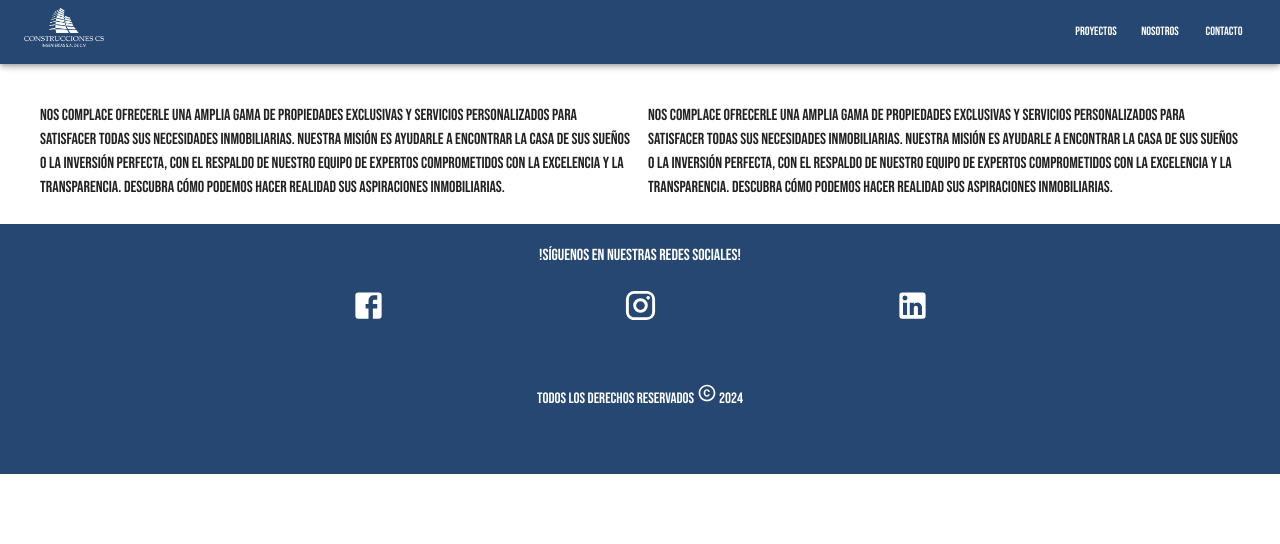
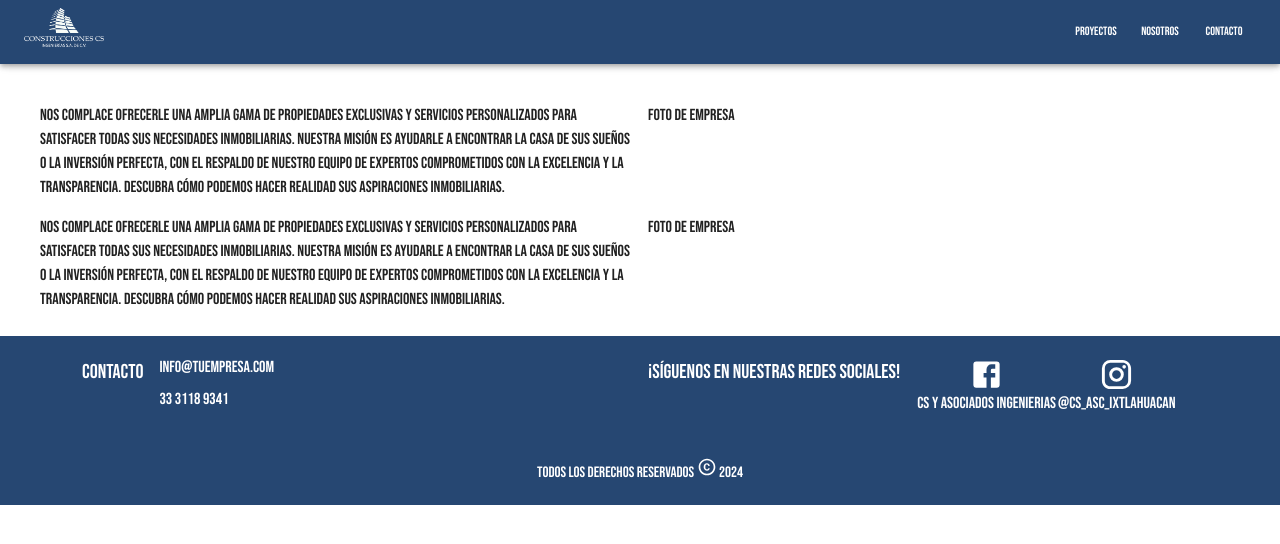
Before and after one commit to Oscar009/csingenierias, a Next.js app: page /projects in a window 1280 px wide. Shown: the top 544 px of the page. Built offline with nearby package versions, Linux system fonts and the light colour scheme.

Commit message:
init contact in footer

```diff
--- a/app/(screens)/projects/page.tsx
+++ b/app/(screens)/projects/page.tsx
@@ -6,9 +6,7 @@ import React from 'react';
 const ProjectsPage = () => {
   return (
     <Grid2 container spacing={2} sx={{ paddingInline: 5, paddingBlock: 3 }}>
-      {/* Fila que contiene las dos columnas */}
       <Grid2 container size={{ xs: 12 }} spacing={2}>
-        {/* Primera columna */}
         <Grid2 size={{ xs: 12, sm: 12, md: 6 }}>
           <Typography fontFamily={'inherit'}>
             Nos complace ofrecerle una amplia gama de propiedades exclusivas y servicios
@@ -19,7 +17,12 @@ const ProjectsPage = () => {
           </Typography>
         </Grid2>
 
-        {/* Segunda columna */}
+        <Grid2 size={{ xs: 12, sm: 12, md: 6 }}>
+          {"FOTO de empresa"}
+        </Grid2>
+      </Grid2>
+
+      <Grid2 container size={{ xs: 12 }} spacing={2}>
         <Grid2 size={{ xs: 12, sm: 12, md: 6 }}>
           <Typography fontFamily={'inherit'}>
             Nos complace ofrecerle una amplia gama de propiedades exclusivas y servicios
@@ -29,6 +32,10 @@ const ProjectsPage = () => {
             Descubra cómo podemos hacer realidad sus aspiraciones inmobiliarias.
           </Typography>
         </Grid2>
+
+        <Grid2 size={{ xs: 12, sm: 12, md: 6 }}>
+          {"FOTO de empresa"}
+        </Grid2>
       </Grid2>
     </Grid2>
   );
--- a/app/components/Footer/Footer.tsx
+++ b/app/components/Footer/Footer.tsx
@@ -1,36 +1,76 @@
-import { Box, Typography } from '@mui/material'
+import { Box, Grid2, Typography } from '@mui/material'
 import React from 'react'
-import theme from '@/app/theme/theme';
 import FacebookIcon from '@mui/icons-material/Facebook';
 import InstagramIcon from '@mui/icons-material/Instagram';
-import LinkedInIcon from '@mui/icons-material/LinkedIn';
 import CopyrightIcon from '@mui/icons-material/Copyright';
+import Link from 'next/link';
+import theme from '@/app/theme/theme';
 
 export const FooterComponent = () => {
   return (
-    <Box sx={{
-      height: 250,
-      width: "100%",
-      backgroundColor: theme.palette.primary.main,
-      color: "white",
-      display: "flex",
-      justifyContent: "space-between"
-    }}>
-      <Box sx={{ width: "15%" }}></Box>
-      <Box sx={{ width: "70%", display: "flex", flexDirection: "column", alignItems: "center", padding: 2.5 }}>
-        <Box width={"100%"}>
-          <Typography align='center'>!Síguenos en nuestras redes sociales!</Typography>
-        </Box>
-        <Box sx={{ width: "100%", display: "flex", justifyContent: "space-around", padding: 2.5 }}>
-          <FacebookIcon fontSize='large' />
-          <InstagramIcon fontSize='large' />
-          <LinkedInIcon fontSize='large' />
-        </Box>
-        <Box width={"100%"} marginTop={5}>
-          <Typography fontSize={15} align="center">Todos los derechos reservados <CopyrightIcon fontSize='small'/> 2024</Typography>
-        </Box>
+    <Box sx={{ width: "100%", backgroundColor: theme.palette.primary.main, color: "white", padding: 2.5 }}>
+      <Grid2 container spacing={2} sx={{ width: "90%", margin: "0 auto" }}>
+        {/* Primera columna: Información de contacto */}
+        <Grid2 container size={{ xs: 12, md: 6 }}>
+          <Typography variant="h6" gutterBottom>Contacto</Typography>
+          <Box sx={{ display: "flex", flexDirection: "column", gap: 1 }}>
+            <Box sx={{ display: "flex", alignItems: "center" }}>
+              {/* <EmailIcon sx={{ marginRight: 1 }} /> */}
+              <Typography>info@tuempresa.com</Typography>
+            </Box>
+            <Box sx={{ display: "flex", alignItems: "center" }}>
+              {/* <PhoneIcon sx={{ marginRight: 1 }} /> */}
+              <Typography>33 3118 9341</Typography>
+            </Box>
+          </Box>
+        </Grid2>
+
+        {/* Segunda columna: Redes sociales */}
+        <Grid2 container size={{ xs: 12, md: 6 }}>
+          <Typography variant="h6" gutterBottom>¡Síguenos en nuestras redes sociales!</Typography>
+          <Box sx={{ display: "flex", justifyContent: "space-between" }}>
+            <Link
+              style={{
+                color: 'white',
+                textDecoration: 'none',
+                display: "flex",
+                flexDirection: "column",
+                alignItems: "center",
+                margin: 1,
+              }}
+              href="https://www.facebook.com/CsyAsociados"
+              passHref
+              target='_blank'
+            >
+              <FacebookIcon fontSize='large' />
+              <Typography>{"Cs y Asociados Ingenierias"}</Typography>
+            </Link>
+            <Link
+              style={{
+                color: 'white',
+                textDecoration: 'none',
+                display: "flex",
+                flexDirection: "column",
+                alignItems: "center",
+                margin: 1,
+              }}
+              href="https://www.instagram.com/cs_asc_ixtlahuacan"
+              passHref
+              target='_blank'
+            >
+              <InstagramIcon fontSize='large' />
+              <Typography>{"@cs_asc_ixtlahuacan"}</Typography>
+            </Link>
+          </Box>
+        </Grid2>
+      </Grid2>
+
+      {/* Footer copyright */}
+      <Box width={"100%"} marginTop={5}>
+        <Typography fontSize={15} align="center">
+          Todos los derechos reservados <CopyrightIcon fontSize='small' /> 2024
+        </Typography>
       </Box>
-      <Box sx={{ width: "15%" }}></Box>
     </Box>
-  )
+  );
 }
```
